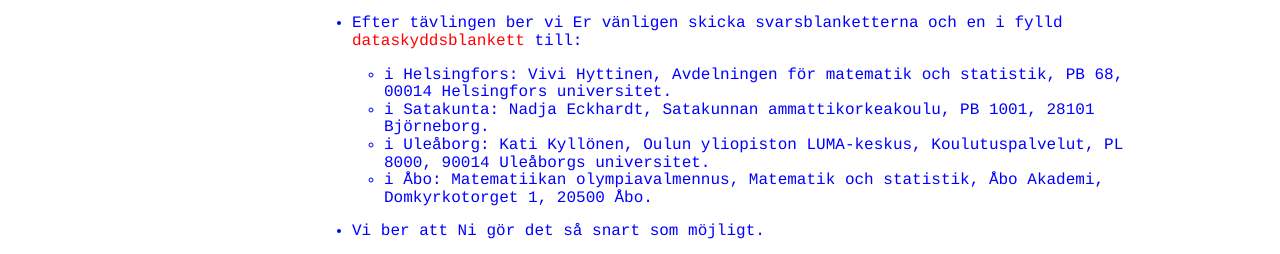
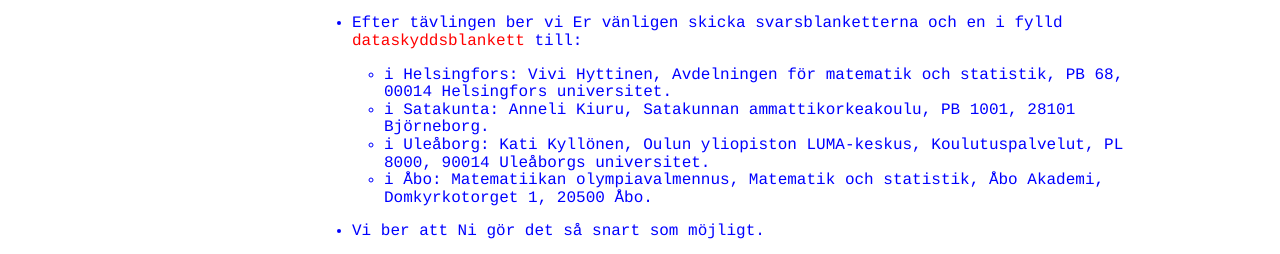
Before and after one commit to matematiikkakilpailut/matematiikkakilpailut.github.io, a Jekyll site: the page built from seiskat/sv/regler.html, in a window 1280 px wide. Shown: the part 964-1218 px from the top of the page. Built offline with Jekyll 4.4.1, drawn with Linux system fonts in a browser that asks for light colours.

```diff
--- a/seiskat/sv/regler.html
+++ b/seiskat/sv/regler.html
@@ -83,7 +83,7 @@
 	i Helsingfors: Vivi Hyttinen, Avdelningen för matematik och statistik, PB 68, 00014 Helsingfors universitet.
       </li>
       <li>
-	i Satakunta: Nadja Eckhardt, Satakunnan ammattikorkeakoulu, PB 1001, 28101 Björneborg.
+	i Satakunta: Anneli Kiuru, Satakunnan ammattikorkeakoulu, PB 1001, 28101 Björneborg.
       </li>
       <li>
 	i Uleåborg: Kati Kyllönen, Oulun yliopiston LUMA-keskus,
```
